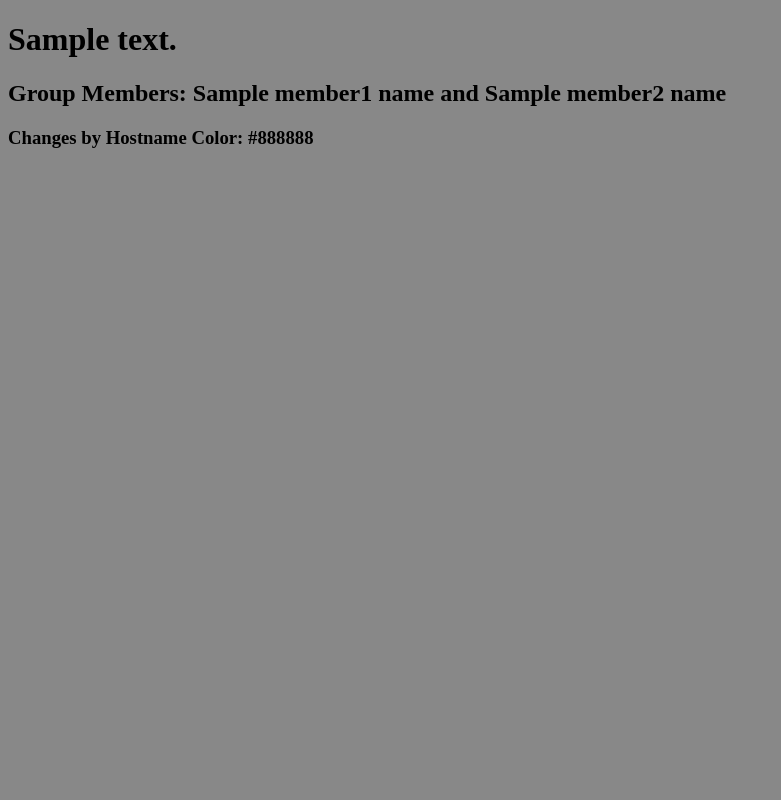
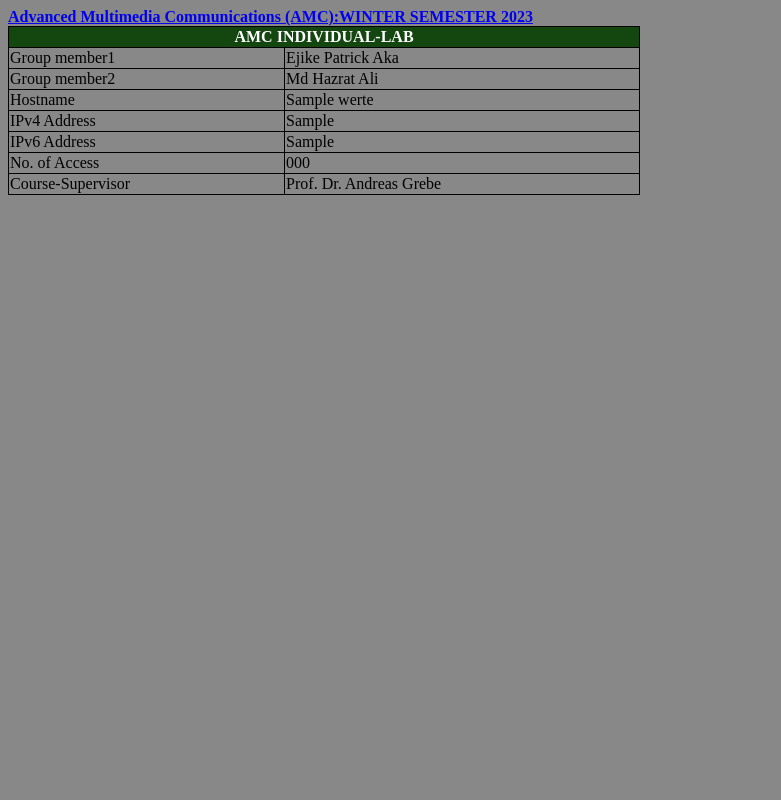
Before and after one commit to ejakah/Amc-individual-lab, a Flask app: template Project/templates/index.html in a window 1280 px wide. Shown: the whole page, without its empty margins (0-781 px from the left). Run offline with Flask 3, Linux system fonts and the light colour scheme; the template is opened without the code that fills it: most values are stand-ins (such as "Sample title", 1, 10 or a date in 2020).

Commit message:
Update index.html
updated index.html

```diff
--- a/Project/templates/index.html
+++ b/Project/templates/index.html
@@ -1,12 +1,76 @@
+<html>
+    <head>
+        <META http-equiv="Content-Type" content="text/html; charset=utf-8">
+            <style>
+                table, th, td {
+                  border: 1px solid black;
+                  border-collapse: collapse;
+                }
+                </style>
+                <style>
+                    body {
+                      background:{{Werte.bgColor}}
+                    }
+                </style>
+    </head>
+    <body>
 
-<!DOCTYPE html>
-<html>
-<head>
-    <title>Hostname Color Web App</title>
-</head>
-<body style="background-color: {{ background_color }};">
-    <h1>{{ welcome_message }}</h1>
-    <h2>Group Members: {{ member1_name }} and {{ member2_name }}</h2>
-    <h3>Changes by Hostname Color: {{ text_color }}</h3>
-</body>
+        <div>
+            <div>
+                <a href="#0.1_">
+                <strong>Advanced Multimedia Communications (AMC):WINTER SEMESTER 2023</strong>
+                </a>
+            </div>
+        </div>
+	<div>
+              <div>
+                  <div>
+                      <div>
+                          <div>
+                              <div>
+                              </div>
+                              <div>
+                                  <div>
+                                      <table style="width:50%">
+                                        <tr style="text-align:center; font-weight: bold">
+                                          <th colspan="2" style="background:#13470f;color:#ffffff;"><b>AMC INDIVIDUAL-LAB</b></th>
+                                        </tr>
+                                        <tr>
+                                          <td>Group member1</td>
+                                          <td>Ejike Patrick Aka</td>
+                                        </tr>
+                                        <tr>
+                                          <td>Group member2</td>
+                                          <td>Md Hazrat Ali</td>
+                                        </tr>
+                                        <tr>
+                                          <td>Hostname</td>
+                                          <td>{{ Werte.hostname }}</td>
+                                        </tr>
+                                        <tr>
+                                            <td>IPv4 Address</td>
+                                            <td>{{Werte.IP4}}</td>
+                                          </tr>
+                                          <tr>
+                                            <td>IPv6 Address</td>
+                                            <td>{{Werte.IP6}}</td>
+                                          </tr>
+                                          <tr>
+                                            <td>No. of Access</td>
+                                            <td>{{Werte.hitnumber}}</td>
+                                          </tr>
+                                          <tr>
+                                            <td>Course-Supervisor</td>
+                                            <td>Prof. Dr. Andreas Grebe</td>
+                                          </tr>
+                                      </table>
+
+                                  </div>
+                              </div>
+                          </div>
+                      </div>
+                  </div>
+              </div>
+      </div>
+    </body>
 </html>
```
